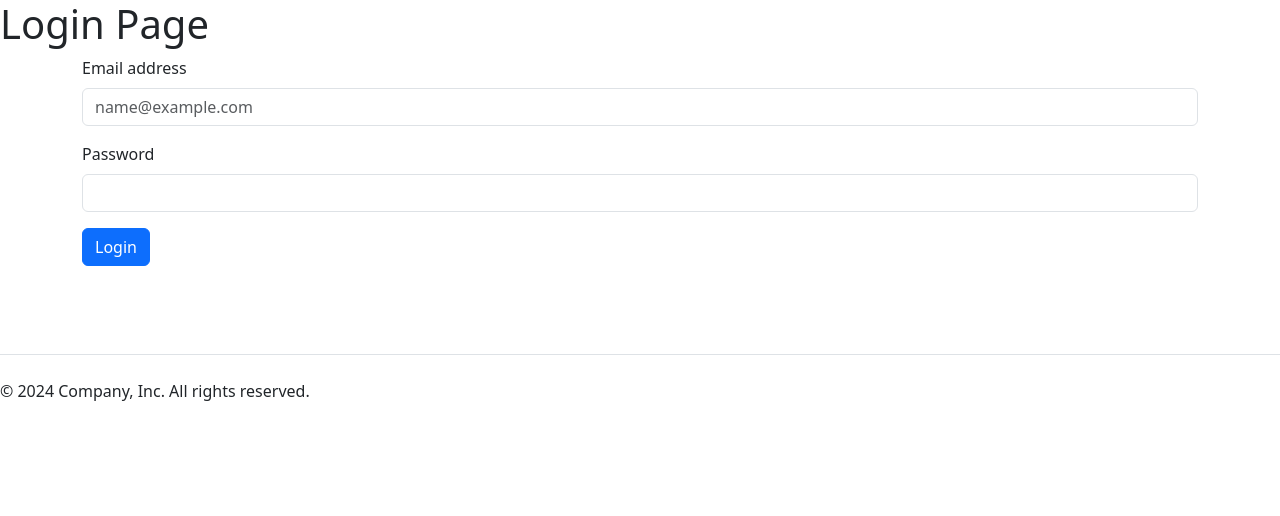
After one commit to danniel-isiah-libor/PHP-with-MySQL-Training, a PHP site: page /login.php in a window 1280 px wide. The commit adds this page. Shown: the top 516 px of the page. Run offline with PHP 8.4, Linux system fonts and the light colour scheme.

Commit message:
Day 2[ login]

```diff
--- /dev/null
+++ b/footer.php
@@ -0,0 +1,16 @@
+<footer class="py-5">
+    <div class="d-flex flex-column flex-sm-row justify-content-between py-4 my-4 border-top">
+        <p>&copy; 2024 Company, Inc. All rights reserved.</p>
+        <ul class="list-unstyled d-flex">
+            <li class="ms-3"><a class="link-body-emphasis" href="#"><svg class="bi" width="24" height="24">
+                        <use xlink:href="#twitter" />
+                    </svg></a></li>
+            <li class="ms-3"><a class="link-body-emphasis" href="#"><svg class="bi" width="24" height="24">
+                        <use xlink:href="#instagram" />
+                    </svg></a></li>
+            <li class="ms-3"><a class="link-body-emphasis" href="#"><svg class="bi" width="24" height="24">
+                        <use xlink:href="#facebook" />
+                    </svg></a></li>
+        </ul>
+    </div>
+</footer>
--- /dev/null
+++ b/head-tag.php
@@ -0,0 +1,7 @@
+<head>
+    <meta charset="UTF-8">
+    <meta name="viewport" content="width=device-width, initial-scale=1.0">
+    <title>Document</title>
+
+    <link href="https://cdn.jsdelivr.net/npm/bootstrap@5.3.3/dist/css/bootstrap.min.css" rel="stylesheet" integrity="sha384-QWTKZyjpPEjISv5WaRU9OFeRpok6YctnYmDr5pNlyT2bRjXh0JMhjY6hW+ALEwIH" crossorigin="anonymous">
+</head>
--- /dev/null
+++ b/login.php
@@ -0,0 +1,30 @@
+<!DOCTYPE html>
+<html lang="en">
+
+<?php require_once "head-tag.php"; ?>
+
+<body>
+    <h1>Login Page</h1>
+
+    <form action="/playground/process-login.php" method="POST">
+        <div class="container">
+            <div class="mb-3">
+                <label for="email" class="form-label">Email address</label>
+                <input name="email" type="email" class="form-control" id="email" placeholder="name@example.com">
+            </div>
+            <div class="mb-3">
+                <label for="password" class="form-label">Password</label>
+                <input name="password" type="password" class="form-control" id="password">
+            </div>
+            <div class="mb-3">
+                <button type="submit" class="btn btn-primary">Login</button>
+            </div>
+        </div>
+    </form>
+
+    <?php require_once "footer.php"; ?>
+
+    <script src="https://cdn.jsdelivr.net/npm/bootstrap@5.3.3/dist/js/bootstrap.bundle.min.js" integrity="sha384-YvpcrYf0tY3lHB60NNkmXc5s9fDVZLESaAA55NDzOxhy9GkcIdslK1eN7N6jIeHz" crossorigin="anonymous"></script>
+</body>
+
+</html>
--- /dev/null
+++ b/process-login.php
@@ -0,0 +1,6 @@
+<?php
+
+$email = $_POST['email'];
+$password = $_POST['password'];
+
+var_dump($email);
```
Also changed, not shown: Day 1/index.php (added, +243 -0 lines), Day 1/profile.php (added, +17 -0 lines), header.php (added, +7 -0 lines), index.php (+5 -232 lines), profile.php (+10 -11 lines), Day 1/user.php (renamed from user.php), 2 other files.
